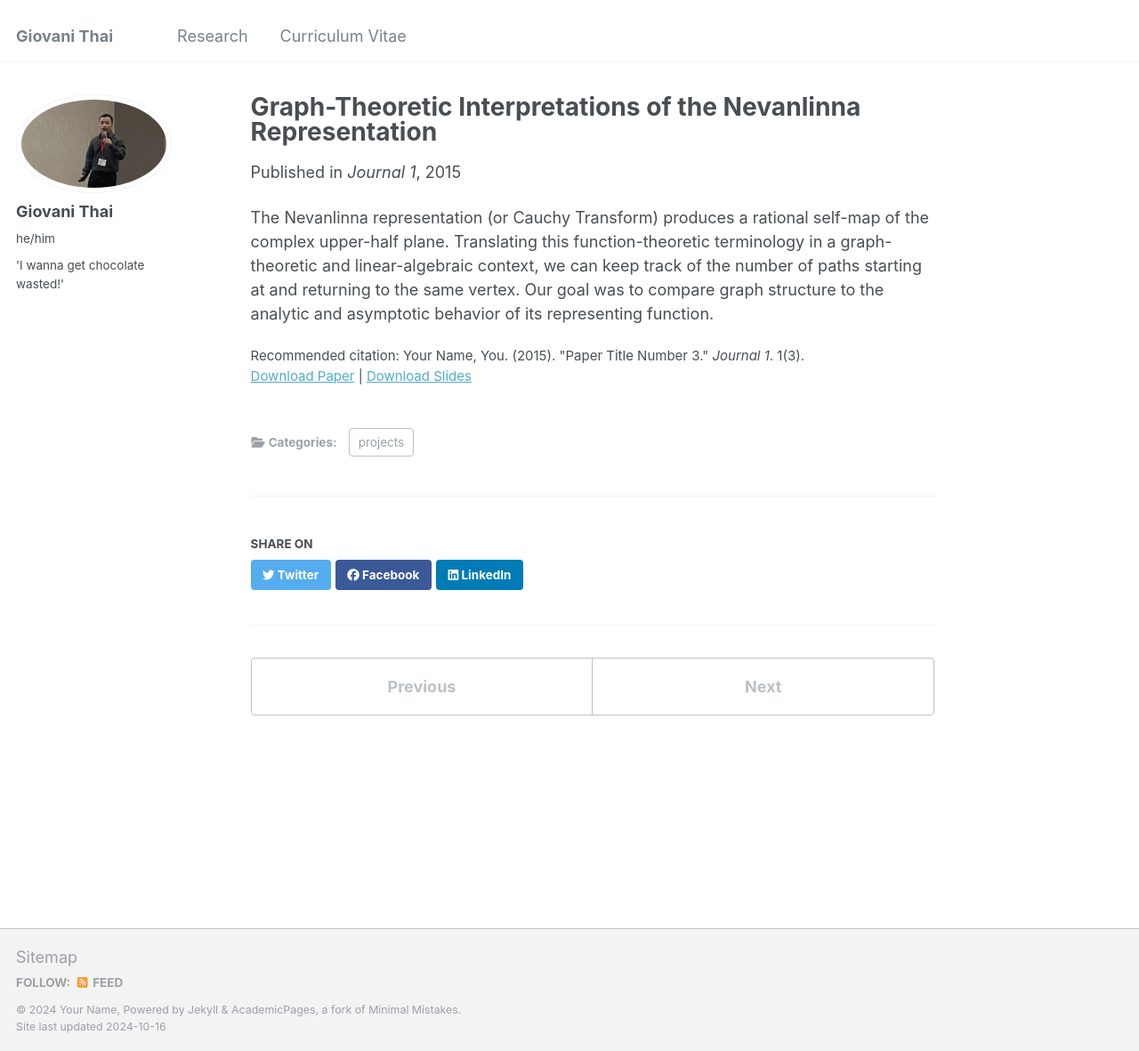
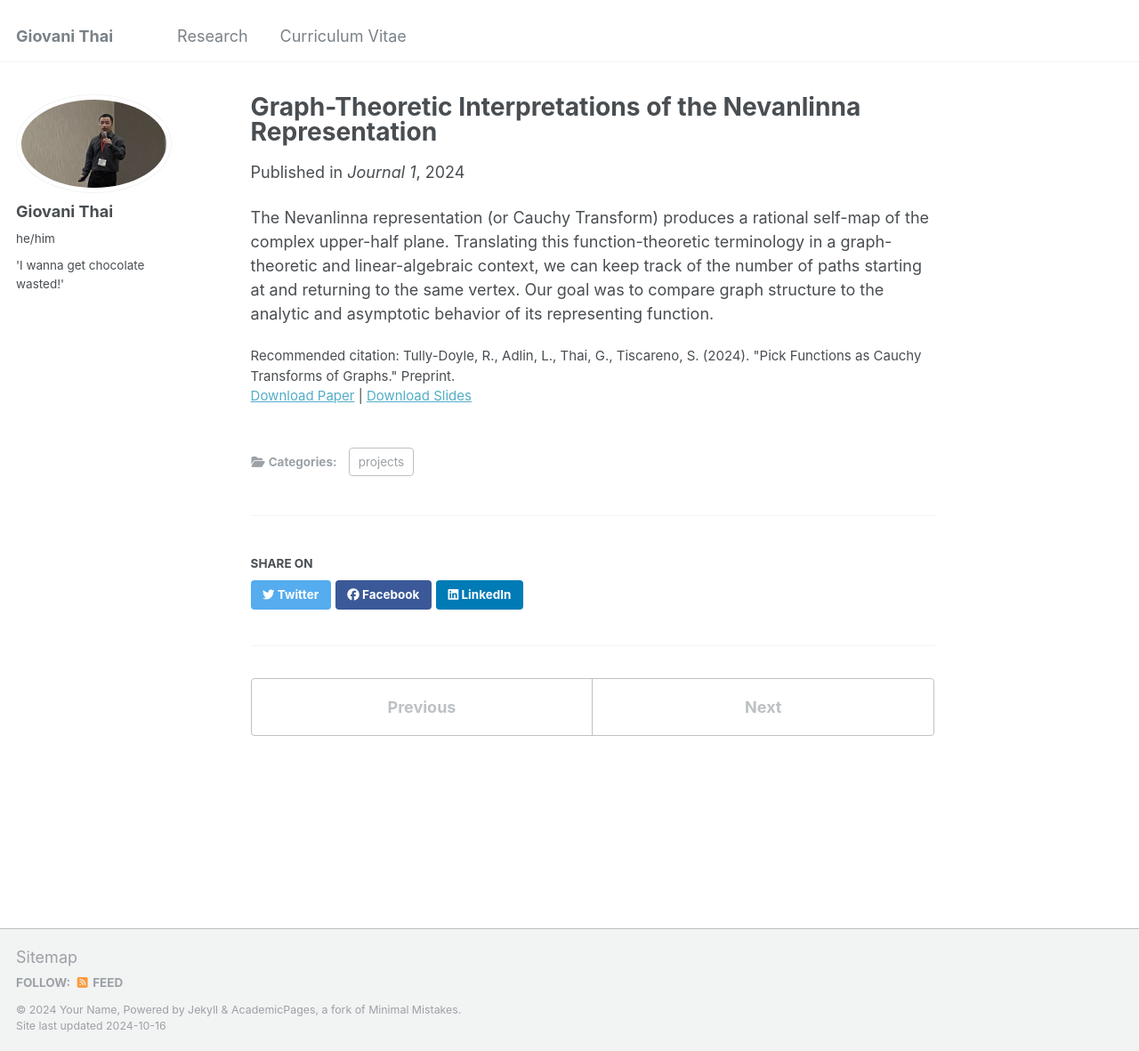
Before and after one commit to GioThai/giothai.github.io, a Jekyll site: the page built from _publications/2015-10-01-paper-title-number-3.md, in a window 1280 px wide and 1181 px high. Shown: the whole window at 89% size. Built offline with Jekyll 4.4.1, drawn with Linux system fonts in a browser that asks for light colours.

Commit message:
citations

```diff
--- a/_publications/2015-10-01-paper-title-number-3.md
+++ b/_publications/2015-10-01-paper-title-number-3.md
@@ -4,11 +4,11 @@ collection: publications
 category: projects
 permalink: /publication/2015-10-01-paper-title-number-3
 excerpt: 'Supervisor: Dr. Ryan Tully-Doyle'
-date: 2015-10-01
+date: 2024-10-15
 venue: 'Journal 1'
 slidesurl: 'https://giothai.github.io/files/CSU_Bakersfield_Conference_Presentation.pdf'
 paperurl: 'https://giothai.github.io/files/Pick_Functions_Cauchy_Transforms_Graphs_RTD.pdf'
-citation: 'Your Name, You. (2015). &quot;Paper Title Number 3.&quot; <i>Journal 1</i>. 1(3).'
+citation: 'Tully-Doyle, R., Adlin, L., Thai, G., Tiscareno, S. (2024). &quot;Pick Functions as Cauchy Transforms of Graphs.&quot; Preprint.'
 ---
 
 The Nevanlinna representation (or Cauchy Transform) produces a rational self-map of the complex upper-half plane. Translating this function-theoretic terminology in a graph-theoretic and linear-algebraic context, we can keep track of the number of paths starting at and returning to the same vertex. Our goal was to compare graph structure to the analytic and asymptotic behavior of its representing function.
```
Also changed, not shown: _publications/2024-02-17-paper-title-number-4.md (+1 -1 lines).
